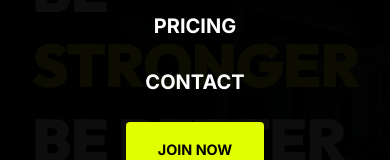
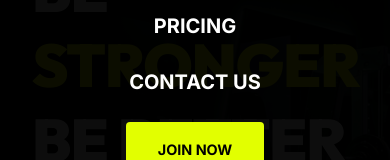
Before and after one commit to Ranjitr123/react-prac, a React (Vite) app: page / in a window 390 px wide. Both pictures are taken after a click on the button 342 px from the left and 52 px from the top of the page. Shown: the part 248-408 px from the top of the page. Built offline with nearby package versions, Linux system fonts and the light colour scheme.

Commit message:
header chanes done

```diff
--- a/src/components/Navbar.jsx
+++ b/src/components/Navbar.jsx
@@ -44,7 +44,7 @@ const Navbar = () => {
             <li><a href="#home" onClick={() => setIsMenuOpen(false)}>Home</a></li>
             <li><a href="#programs" onClick={() => setIsMenuOpen(false)}>Programs</a></li>
             <li><a href="#pricing" onClick={() => setIsMenuOpen(false)}>Pricing</a></li>
-            <li><a href="#contact" onClick={() => setIsMenuOpen(false)}>Contact</a></li>
+            <li><a href="#contact" onClick={() => setIsMenuOpen(false)}>Contact Us</a></li>
             <li><a href="#contact" className="btn btn-primary" onClick={() => setIsMenuOpen(false)}>Join Now</a></li>
           </ul>
         </div>
```
